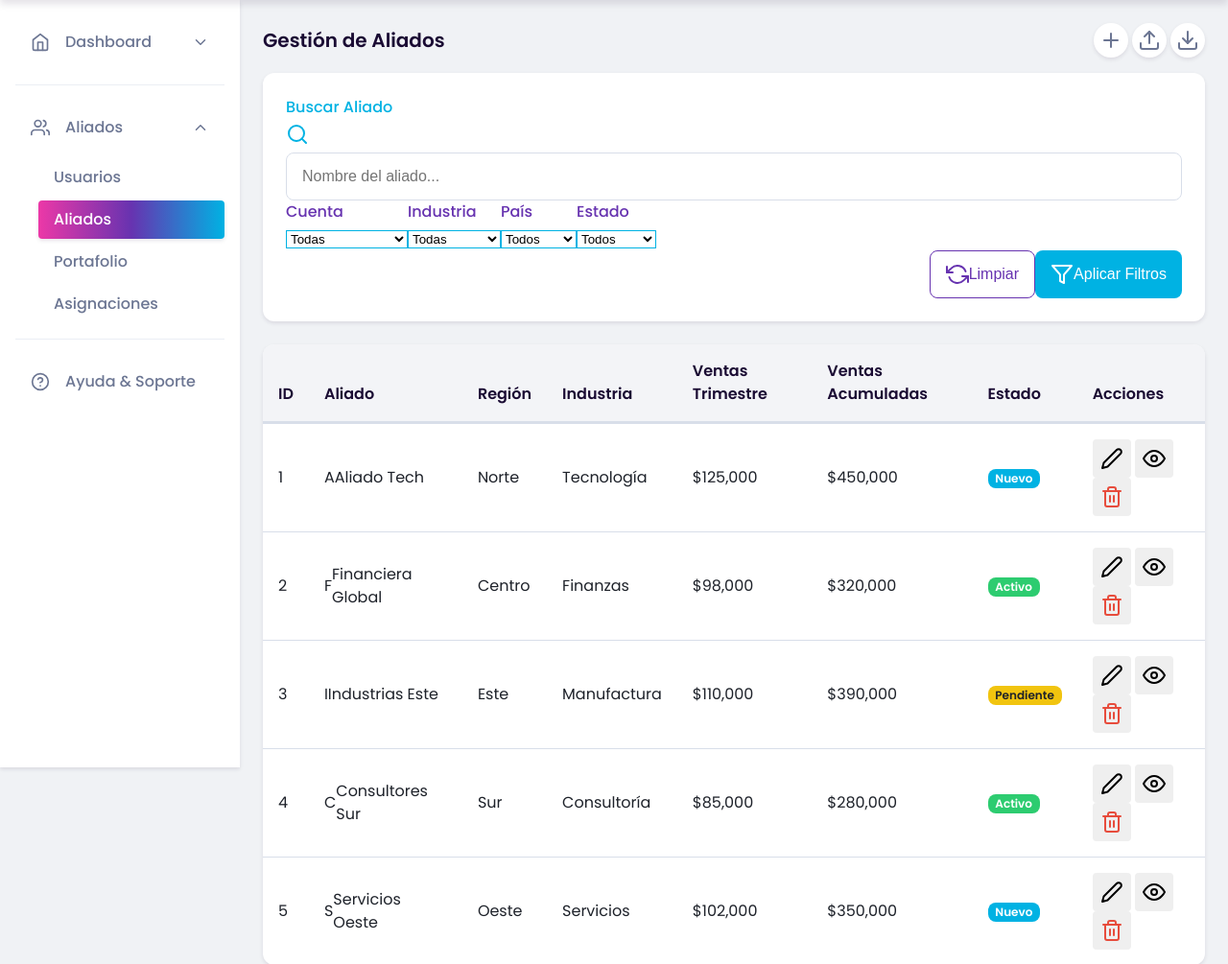
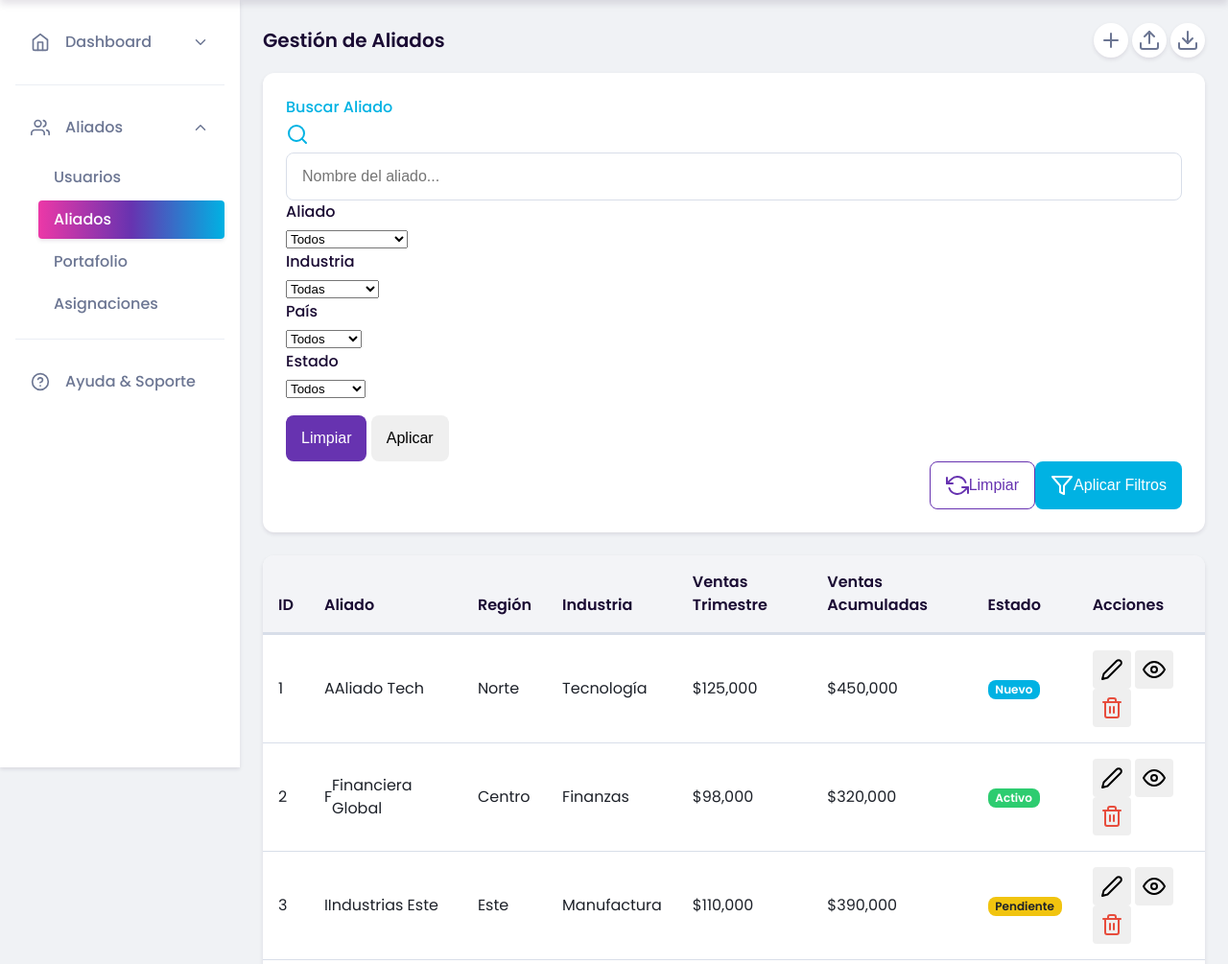
Before and after one commit to Slizarazo/NovaFlow, a Flask app: page /aliados/aliados in a window 1280 px wide. Shown: the part 70-1075 px from the top of the page at 96% size. Run offline with Flask 3, Linux system fonts and the light colour scheme; a user stored in the database is signed in; some libraries are stand-ins or nearby versions.

Commit message:
Assistant checkpoint: Actualizar diseño de filtros para que coincidan con la imagen
Assistant generated file changes:
- templates/aliados/aliados.html: Actualizar diseño de filtros

---

User prompt:

no, has que los filtros luscan como estos.

Replit-Commit-Author: Assistant
Replit-Commit-Session-Id: 6473caf3-db89-4cc8-b871-d20dc6878f4b

```diff
--- a/templates/aliados/aliados.html
+++ b/templates/aliados/aliados.html
@@ -41,21 +41,19 @@
                 </div>
 
                 <!-- Fila 2: Filtros -->
-                <div class="row">
-                    <div class="col-12">
-                        <div class="d-flex gap-3">
-                            <div class="flex-fill">
-                                <label class="form-label fw-semibold" style="color: var(--primary-purple)">Cuenta</label>
-                                <select class="form-select custom-select" name="cuenta" style="border-color: var(--primary-blue); background-color: var(--white);">
-                                    <option value="">Todas</option>
+                <div class="row g-3">
+                    <div class="col-md-3">
+                        <label class="form-label">Aliado</label>
+                        <select class="form-select" name="aliado">
+                            <option value="">Todos</option>
                             {% for aliado in aliados %}
                             <option value="{{ aliado.id }}">{{ aliado.nombre }}</option>
                             {% endfor %}
                         </select>
                     </div>
-                            <div class="flex-fill">
-                                <label class="form-label fw-semibold" style="color: var(--primary-purple)">Industria</label>
-                                <select class="form-select custom-select" name="industria" style="border-color: var(--primary-blue); background-color: var(--white);">
+                    <div class="col-md-3">
+                        <label class="form-label">Industria</label>
+                        <select class="form-select" name="industria">
                             <option value="">Todas</option>
                             <option value="Tecnología">Tecnología</option>
                             <option value="Finanzas">Finanzas</option>
@@ -63,18 +61,18 @@
                             <option value="Servicios">Servicios</option>
                         </select>
                     </div>
-                            <div class="flex-fill">
-                                <label class="form-label fw-semibold" style="color: var(--primary-purple)">País</label>
-                                <select class="form-select custom-select" name="pais" style="border-color: var(--primary-blue); background-color: var(--white);">
+                    <div class="col-md-3">
+                        <label class="form-label">País</label>
+                        <select class="form-select" name="pais">
                             <option value="">Todos</option>
                             <option value="México">México</option>
                             <option value="Colombia">Colombia</option>
                             <option value="Perú">Perú</option>
                         </select>
                     </div>
-                            <div class="flex-fill">
-                                <label class="form-label fw-semibold" style="color: var(--primary-purple)">Estado</label>
-                                <select class="form-select custom-select" name="estado" style="border-color: var(--primary-blue); background-color: var(--white);">
+                    <div class="col-md-3">
+                        <label class="form-label">Estado</label>
+                        <select class="form-select" name="estado">
                             <option value="">Todos</option>
                             <option value="activo">Activo</option>
                             <option value="inactivo">Inactivo</option>
@@ -82,6 +80,12 @@
                         </select>
                     </div>
                 </div>
+
+                <!-- Botones de acción -->
+                <div class="row mt-3">
+                    <div class="col-12 text-end">
+                        <button type="reset" class="btn btn-secondary me-2">Limpiar</button>
+                        <button type="submit" class="btn btn-info text-white">Aplicar</button>
                     </div>
                 </div>
 
```
Lines whose indentation alone changed are shown as unchanged.
